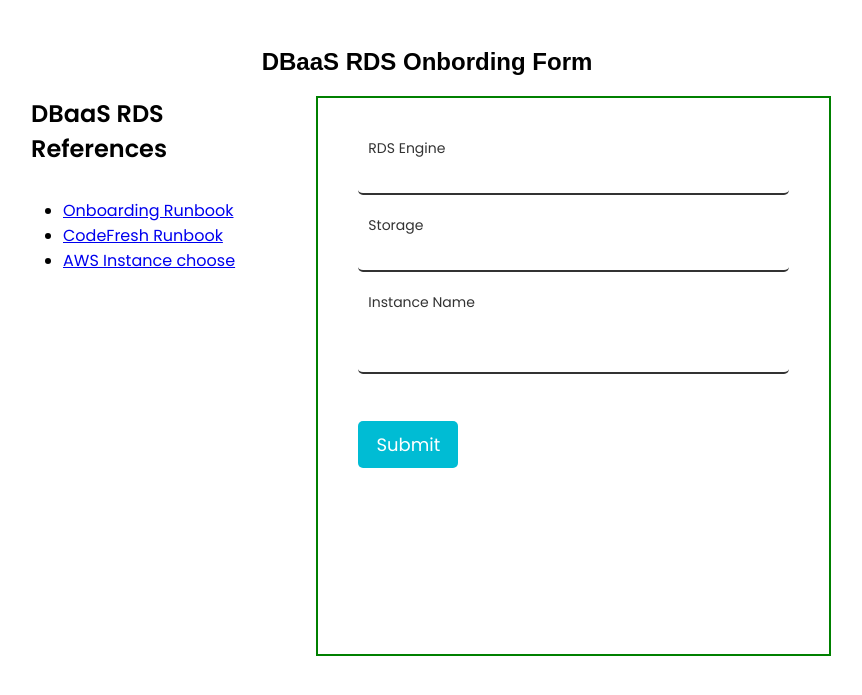
After one commit to chakratechgeek/mywebpage, a Django app: template templates/rds_onboarding.html in a window 1280 px wide. The commit adds this page. Shown: the top 695 px of the page, without its empty margins (289-1151 px from the left). Run offline with Django 3.2, Linux system fonts and the light colour scheme; the template is opened without the code that fills it, so the values that code supplies are empty.

Commit message:
added demo files

```diff
--- a/Django_Project/urls.py
+++ b/Django_Project/urls.py
@@ -27,4 +27,5 @@
     path('certifiaction/',views.MyPlc.certification,name='certification'),
     path('thisweb/',views.MyPlc.thisweb,name='thisweb'),
     path('pr/',vie.pr,name='pr'),
+    path('rds_onboarding/',views.MyPlc.rds_onboarding,name='rds_onboarding'),
 ]
--- a/My_App/views.py
+++ b/My_App/views.py
@@ -32,3 +32,6 @@
 
     def thisweb (request):
         return render(request,"thisweb.html")
+
+    def rds_onboarding (request):
+        return render(request,"rds_onboarding.html")
--- /dev/null
+++ b/static/css/rds_onboarding.css
@@ -0,0 +1,200 @@
+/* GENERAL */
+
+@import url("https://fonts.googleapis.com/css2?family=Poppins:wght@300;400;500;600&display=swap");
+
+
+* {
+    margin: 0;
+    padding: 0;
+    box-sizing: border-box;
+    font-family: 'Poppins', sans-serif;
+}
+
+
+  html {
+    scroll-behavior: smooth;
+  }
+
+/* SECTION CSS */
+
+
+#rds {
+
+    /*
+    border: 2px solid red;
+    */
+    height: 80vh;
+    width: 100vh;
+    margin: 1rem 20rem;
+    display: flex;
+    flex-direction: column;
+}
+
+.text {
+    /*
+    border: 2px solid black;
+    */
+    width: 95%;
+    position: relative;
+    height: 6vh;
+    margin: 1rem;
+}
+
+.text h1 {
+    text-align: center;
+    font-family: sans-serif;
+    padding: 1rem;
+
+}
+
+.container {
+    position: relative;
+    /*
+    border: 2px solid yellow;
+    */
+    height: 70vh;
+    display: flex;
+    flex-direction: row;
+    gap: 2rem;
+}
+
+.ref {
+    /*
+    border: 2px solid black;
+    */
+    height: 60vh;
+    width: 35%;
+}
+
+.ref ul {
+    margin: 2rem;
+}
+
+
+.form {
+    background: #fff;
+    border: 2px solid green;
+    color: black;
+    padding: 40px;
+    width: 70%;
+}
+
+.form .inputbox {
+    position: relative;
+    width: 100%;
+    margin-top: 10px;
+}
+
+.form .inputbox input,
+.form .inputbox textarea {
+    width: 100%;
+    padding: 5px 0;
+    font-size: 16px;
+    margin: 10px 0;
+    border: none;
+    border-bottom: 2px solid #333;
+    outline: none;
+    resize: none;
+
+}
+
+.form .inputbox span {
+    position:absolute;
+    left: 0;
+    padding: 5px 0;
+    font-size: 16px;
+    margin: 10px 0;
+    pointer-events: none;
+    transition: 0.5s;
+    color: #666;
+}
+
+.form .inputbox input:focus ~ span,
+.form .inputbox input:valid ~ span,
+.form .inputbox textarea:focus ~ span,
+.form .inputbox textarea:valid ~ span
+ {
+    color: #e91e63;
+    font-size: 12px;
+    transform: translateY(-20px);
+}
+.form .inputbox input[type="submit"] {
+    width: 100px;
+    background: #00bcd4;
+    color: #fff;
+    border: none;
+    cursor: pointer;
+    padding: 10px;
+    font-size: 18px;
+
+}
+
+
+
+
+
+/*======================== */
+
+body {
+    font-family: Arial, sans-serif;
+  }
+
+  .inputbox {
+    position: relative;
+    margin-bottom: 20px;
+  }
+
+  input, textarea {
+    width: 100%;
+    padding: 10px;
+    border: 1px solid #ccc;
+    border-radius: 5px;
+    margin-top: 5px;
+  }
+
+  label {
+    position: absolute;
+    top: 0;
+    left: 0;
+    padding: 10px;
+    pointer-events: none;
+    transition: 0.3s;
+  }
+
+  .tooltip {
+    display: none;
+    position: absolute;
+    top: 100%;
+    left: 50%;
+    transform: translateX(-50%);
+    background-color: #333;
+    color: #fff;
+    padding: 5px;
+    border-radius: 5px;
+    font-size: 12px;
+  }
+
+  .inputbox:hover .tooltip {
+    display: block;
+  }
+
+
+
+  .inputbox:hover::before + .tooltip {
+    display: block;
+  }
+
+  .inputbox:hover::before {
+    color: blue; /* Change the color when hovered */
+  }
+
+  input:focus + label, textarea:focus + label, input:not(:placeholder-shown) + label, textarea:not(:placeholder-shown) + label {
+    transform: translateY(-20px);
+    font-size: 14px;
+    color: #333;
+  }
+
+  .error-message {
+    color: red;
+    margin-top: 10px;
+  }
--- /dev/null
+++ b/templates/rds_onboarding.html
@@ -0,0 +1,68 @@
+<!DOCTYPE html>
+<html lang="en">
+  <head>
+    {% load static %}
+
+    <meta charset="UTF-8" />
+    <meta name="viewport" content="width=device-width, initial-scale=1.0" />
+    <link
+      rel="stylesheet"
+      href="https://cdnjs.cloudflare.com/ajax/libs/font-awesome/4.7.0/css/font-awesome.min.css"
+    />
+    <title>Contact Me</title>
+    <link rel="stylesheet" href="{% static 'css/rds_onboarding.css' %}" />
+    <script
+      type="text/javascript"
+      src="{% static 'JS/rds_onboarding.js' %}"
+    ></script>
+  </head>
+  <body>
+    <section id="rds">
+      <div class="text">
+        <h1>DBaaS RDS Onbording Form</h1>
+      </div>
+
+      <div class="container">
+        <div class="ref">
+          <h2>DBaaS RDS References</h2>
+          <ul>
+            <li><a href="#">Onboarding Runbook</a></li>
+            <li><a href="#">CodeFresh Runbook</a></li>
+            <li><a href="#">AWS Instance choose</a></li>
+          </ul>
+        </div>
+
+        <div class="form">
+            <form id="form_id" method="POST">
+                {% csrf_token %}
+
+                <div class="inputbox">
+                  <input id="name" type="text" name="Name" required="required" />
+                  <label for="name">RDS Engine</label>
+                  <div class="tooltip">PGSQL, Postgres, MSSQL</div>
+                </div>
+
+                <div class="inputbox">
+                  <input id="text" type="text" name="Email" required="required" />
+                  <label for="email">Storage</label>
+                  <div class="tooltip">Refer: AWS reference page</div>
+                </div>
+
+                <div class="inputbox">
+                  <textarea id="message" required="required" name="Message"></textarea>
+                  <label for="message">Instance Name</label>
+                  <div class="tooltip">refer: Codefresh Confluence page left side</div>
+                </div>
+
+                <div class="inputbox">
+                  <input type="submit" name="" value="Submit" />
+                </div>
+
+              </form>
+
+
+        </div>
+      </div>
+    </section>
+  </body>
+</html>
--- a/templates/webpage_new.html
+++ b/templates/webpage_new.html
@@ -15,6 +15,7 @@
     <a href="https://github.com/chakratechgeek" target="_blank""><i class=" fa fa-github"></i> My GitHub</a>
     <a href="https://github.com/chakratechgeek?tab=repositories" target="_blank""><i class=" fa fa-camera"></i> My Projects</a>
     <a href="{% url 'contact' %}" target="_blank"><i class="fa fa-fw fa-envelope"></i> Contact</a>
+    <a href="{% url 'rds_onboarding' %}" target="_blank"><i class="fa fa-fw fa-envelope"></i> RDS-Onboarding</a>
 
   </div>
   <div class="background-image">
```
